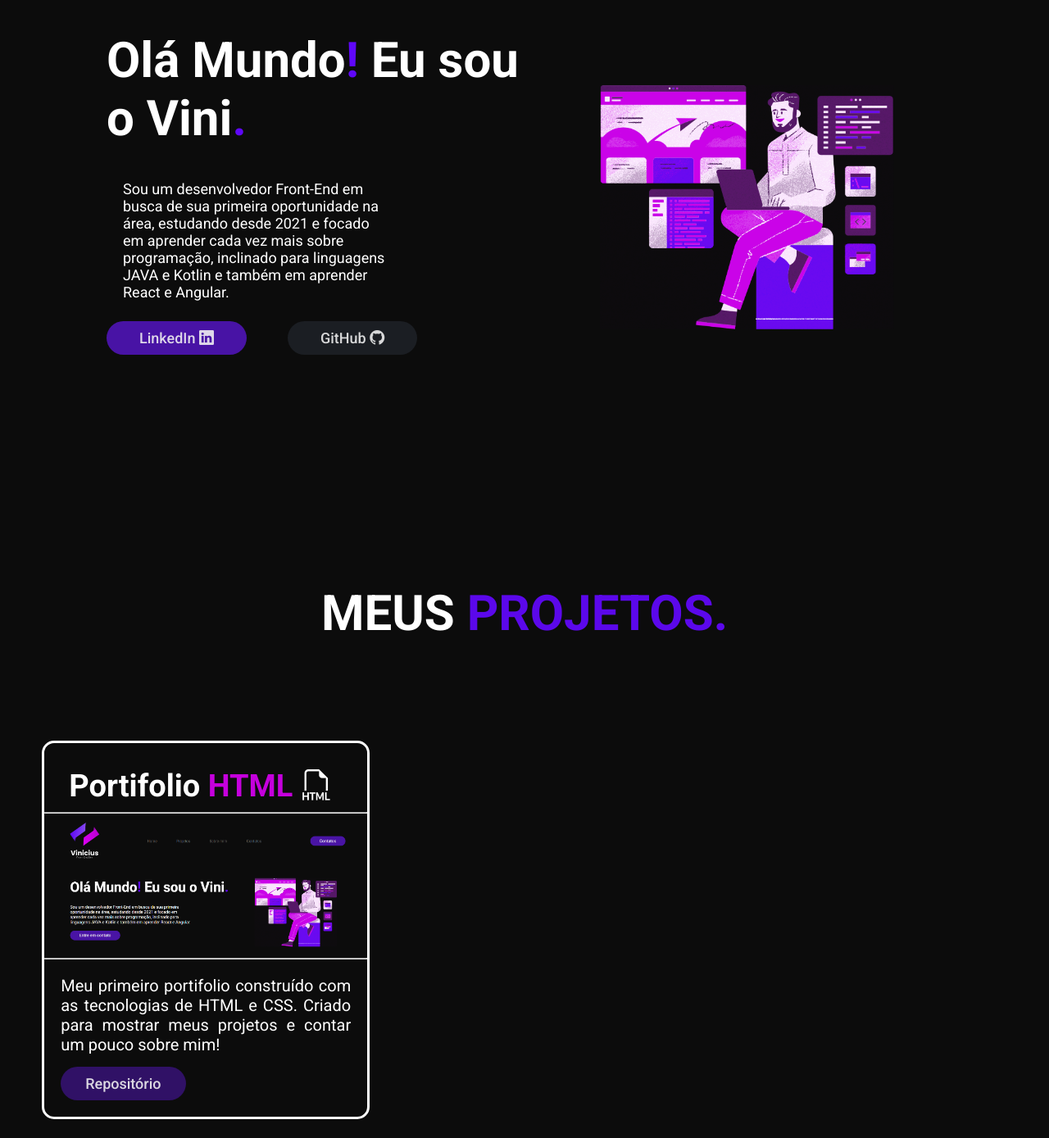
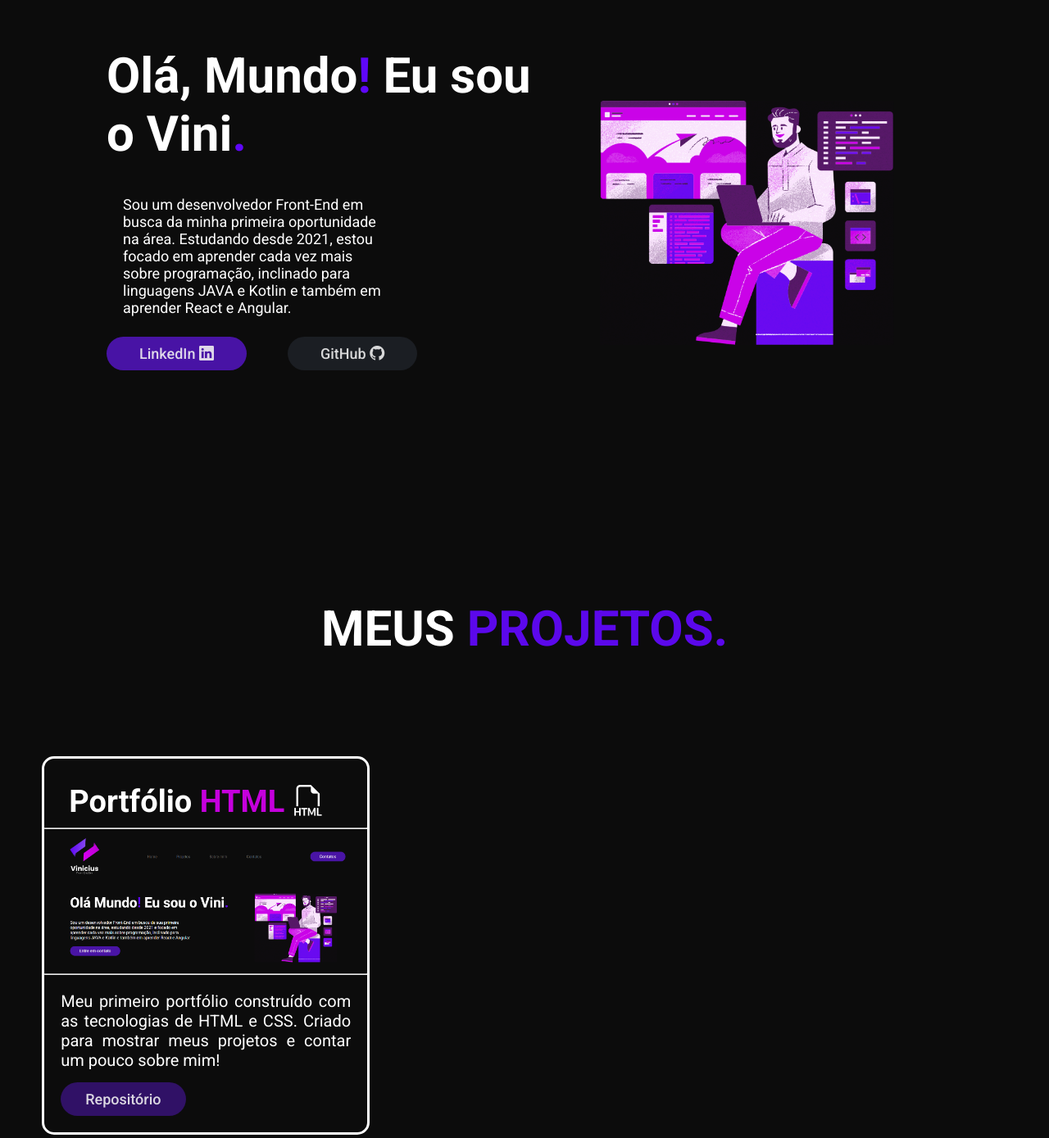
Before and after one commit to ViniBuzzo/Portfolio-HTML, a plain HTML site: page index.html in a window 1280 px wide. Shown: the part 291-1680 px from the top of the page at 82% size. Drawn offline with nearby package versions, Linux system fonts and the light colour scheme.

Commit message:
Att html

```diff
--- a/index.html
+++ b/index.html
@@ -15,7 +15,8 @@
     <link rel="stylesheet" href="https://cdn.jsdelivr.net/npm/bootstrap-icons@1.11.3/font/bootstrap-icons.min.css">
     <!--Bootstrap icon fim-->
     <link rel="stylesheet" href="style.css">
-    <title>Portifolio Vini</title>
+    <link rel="icon" href="images/logo-icon.png"
+    <title>Portfólio Vini</title>
 </head>
 
 <body>
@@ -51,9 +52,9 @@
             <div class="interface">
                 <div class="flex">
                     <div class="txt-topo-site">
-                        <h1>Olá Mundo<span>!</span> Eu sou o Vini<span>.</span></h1>
-                        <p> Sou um desenvolvedor Front-End em busca de sua primeira oportunidade na área,
-                            estudando desde 2021 e focado em aprender cada vez mais sobre programação,
+                        <h1>Olá, Mundo<span>!</span> Eu sou o Vini<span>.</span></h1>
+                        <p> Sou um desenvolvedor Front-End em busca da minha primeira oportunidade na área.
+                            Estudando desde 2021, estou focado em aprender cada vez mais sobre programação,
                             inclinado para linguagens JAVA e Kotlin e também em aprender React e Angular.</p>
 
                         <div class="btn-contatos-topo">
@@ -83,13 +84,13 @@
                 <h2 class="titulo">MEUS <span>PROJETOS.</span></h2>
                 <div class="projetos-box">
                     <div class="titulo-projeto">
-                        <h3>Portifolio <span>HTML</span> <i class="bi bi-filetype-html"></i></h3>
+                        <h3>Portfólio <span>HTML</span> <i class="bi bi-filetype-html"></i></h3>
                     </div>
                     <hr class="linha-superior"> <!-- Linha separadora -->
                     <div class="conteudo-projeto">
                         <img src="images/foto site portifolio.png" alt="Box Portifolio">
                         <hr class="linha-inferior"><!-- Linha separadora -->
-                        <p>Meu primeiro portifolio construído com as tecnologias de HTML e CSS. Criado para mostrar meus
+                        <p>Meu primeiro portfólio construído com as tecnologias de HTML e CSS. Criado para mostrar meus
                             projetos e contar um pouco sobre mim!</p>
                         <div class="button-portifolio">
                             <a href="https://github.com/ViniBuzzo" target="_blank">
```
Also changed, not shown: images/logo-icon.png (added).
